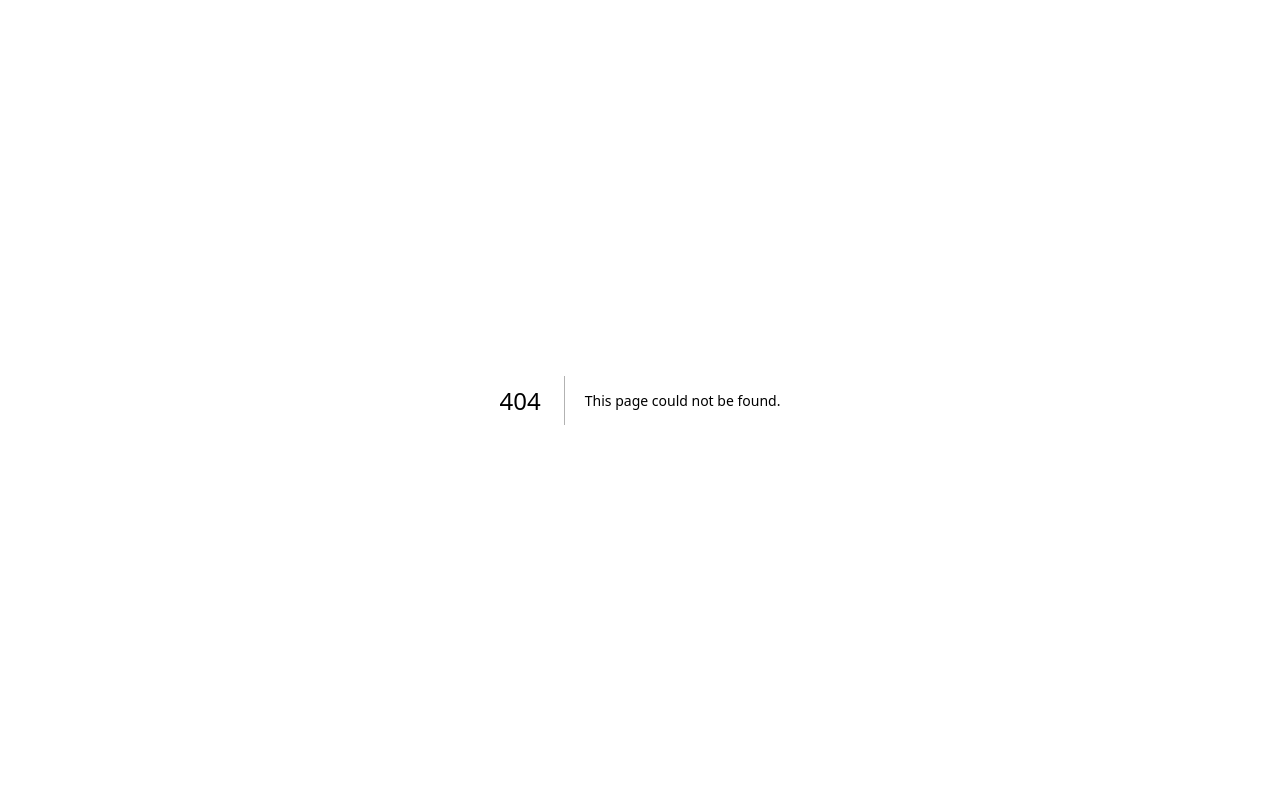
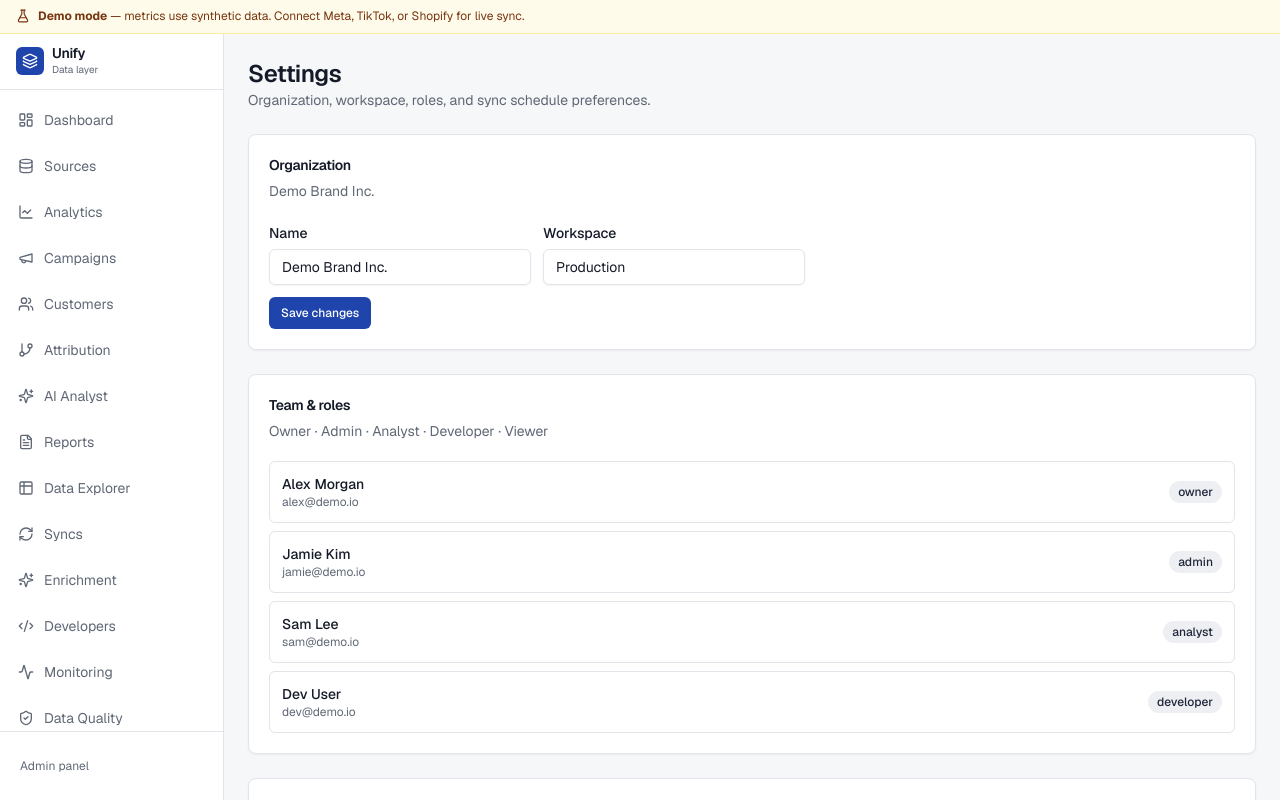
Before and after one commit to lilcoins89/website-platform, a Next.js app: page /settings in a window 1280 px wide. Before the commit this address had no page. Built offline with nearby package versions, Linux system fonts and the light colour scheme.

Commit message:
feat: settings page + ScrapeCreators live key setup note

```diff
--- /dev/null
+++ b/app/(app)/settings/page.tsx
@@ -0,0 +1,96 @@
+import { Card, CardContent, CardHeader, CardTitle, CardDescription } from "@/components/ui/card";
+import { Badge } from "@/components/ui/badge";
+import { Button } from "@/components/ui/button";
+import { Input } from "@/components/ui/input";
+
+const members = [
+  { name: "Alex Morgan", email: "alex@demo.io", role: "owner" },
+  { name: "Jamie Kim", email: "jamie@demo.io", role: "admin" },
+  { name: "Sam Lee", email: "sam@demo.io", role: "analyst" },
+  { name: "Dev User", email: "dev@demo.io", role: "developer" },
+];
+
+export default function SettingsPage() {
+  return (
+    <div className="space-y-6">
+      <div>
+        <h1 className="text-2xl font-semibold tracking-tight">Settings</h1>
+        <p className="text-sm text-muted-foreground">
+          Organization, workspace, roles, and sync schedule preferences.
+        </p>
+      </div>
+
+      <Card>
+        <CardHeader>
+          <CardTitle>Organization</CardTitle>
+          <CardDescription>Demo Brand Inc.</CardDescription>
+        </CardHeader>
+        <CardContent className="grid gap-3 sm:grid-cols-2 max-w-xl">
+          <div className="space-y-1">
+            <label className="text-sm font-medium">Name</label>
+            <Input defaultValue="Demo Brand Inc." />
+          </div>
+          <div className="space-y-1">
+            <label className="text-sm font-medium">Workspace</label>
+            <Input defaultValue="Production" />
+          </div>
+          <Button className="w-fit" size="sm">
+            Save changes
+          </Button>
+        </CardContent>
+      </Card>
+
+      <Card>
+        <CardHeader>
+          <CardTitle>Team & roles</CardTitle>
+          <CardDescription>Owner · Admin · Analyst · Developer · Viewer</CardDescription>
+        </CardHeader>
+        <CardContent className="space-y-2">
+          {members.map((m) => (
+            <div
+              key={m.email}
+              className="flex flex-wrap items-center justify-between gap-2 rounded-md border p-3 text-sm"
+            >
+              <div>
+                <p className="font-medium">{m.name}</p>
+                <p className="text-xs text-muted-foreground">{m.email}</p>
+              </div>
+              <Badge variant="secondary">{m.role}</Badge>
+            </div>
+          ))}
+        </CardContent>
+      </Card>
+
+      <Card>
+        <CardHeader>
+          <CardTitle>Default sync schedule</CardTitle>
+        </CardHeader>
+        <CardContent>
+          <select className="h-9 rounded-md border bg-card px-3 text-sm">
+            <option>Hourly</option>
+            <option>Every 6 hours</option>
+            <option>Daily</option>
+            <option>Weekly</option>
+          </select>
+        </CardContent>
+      </Card>
+
+      <Card>
+        <CardHeader>
+          <CardTitle>Integrations</CardTitle>
+          <CardDescription>Server-only API keys (never commit real secrets)</CardDescription>
+        </CardHeader>
+        <CardContent className="text-sm text-muted-foreground space-y-2">
+          <p>
+            ScrapeCreators: set <code className="text-xs bg-muted px-1 rounded">SCRAPECREATORS_API_KEY</code> in{" "}
+            <code className="text-xs bg-muted px-1 rounded">.env.local</code>. Get a key at{" "}
+            <a className="text-primary hover:underline" href="https://scrapecreators.com" target="_blank" rel="noreferrer">
+              scrapecreators.com
+            </a>
+            . Then open <a className="text-primary hover:underline" href="/enrichment">/enrichment</a>.
+          </p>
+        </CardContent>
+      </Card>
+    </div>
+  );
+}
```
Also changed, not shown: 1 other file (tests, documents, lock files or other folders).
